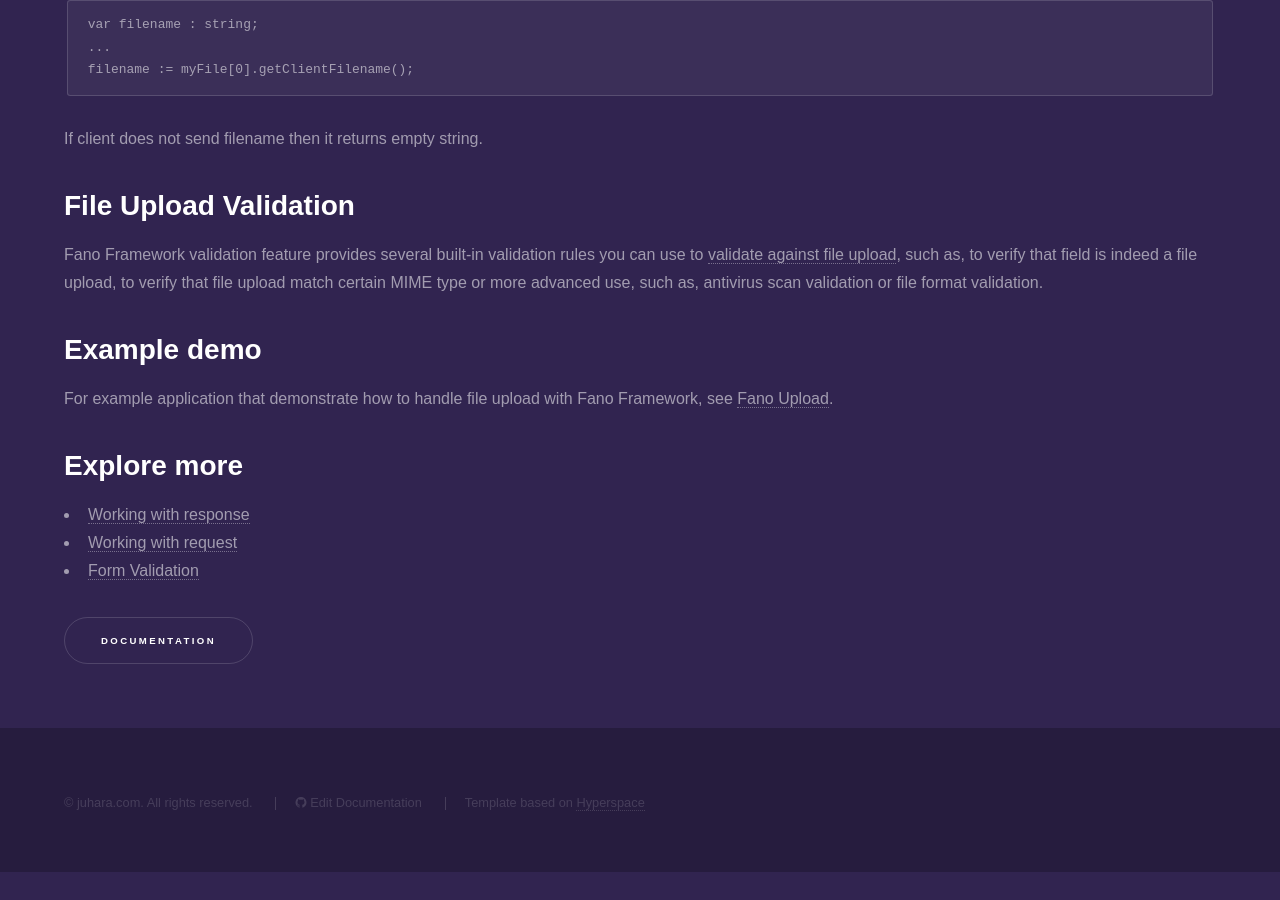
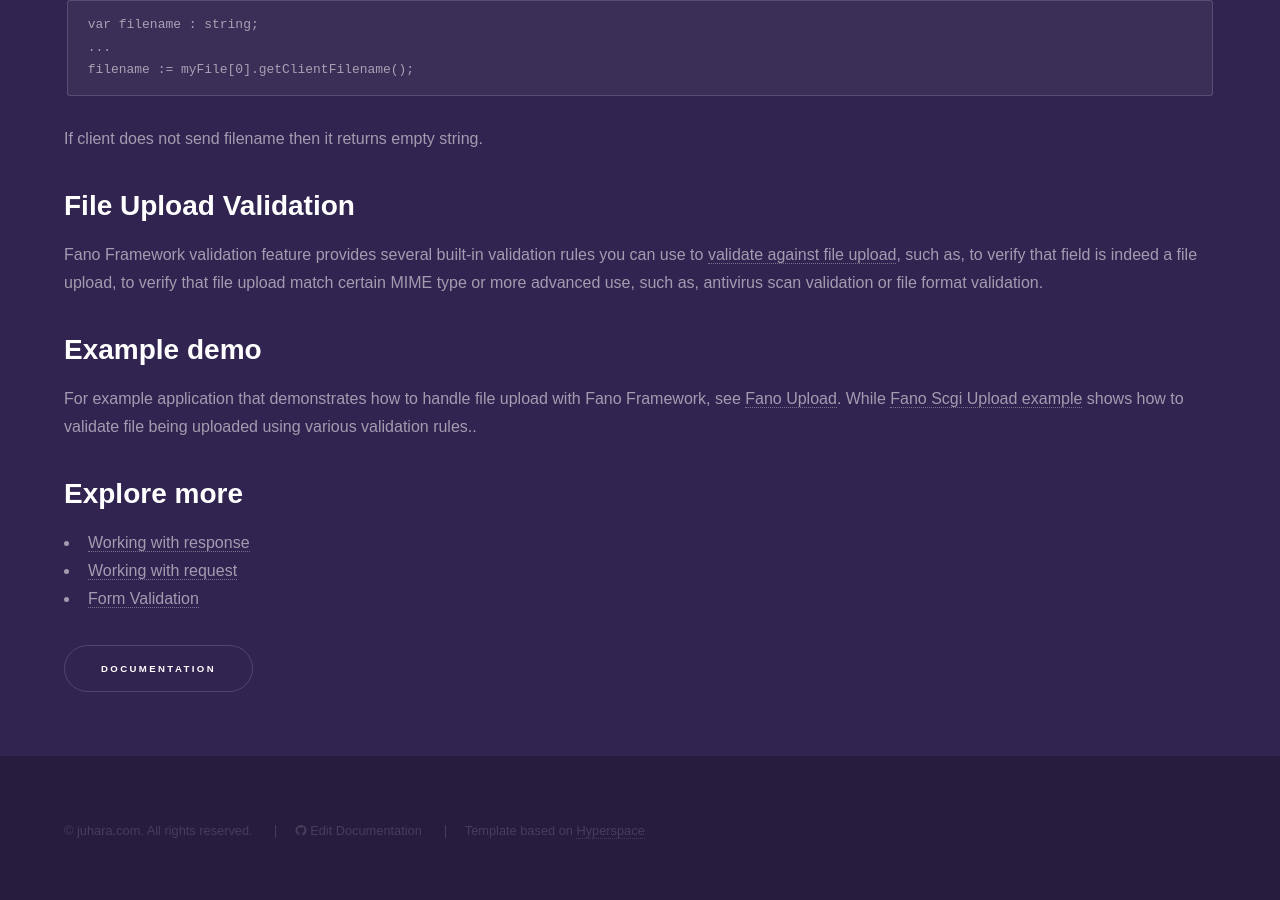
Before and after one commit to fanoframework/fanoframework.github.io, a Jekyll site: the page built from handling-file-upload/index.md, in a window 1280 px wide and 900 px high, scrolled down 2075 px. Built offline with Jekyll 4.4.1, drawn with Linux system fonts in a browser that asks for light colours; our own code applies the rules of GitHub Pages for plain Markdown files; before the commit the page ends 2947 px from its top, so only the background shows below that.

Commit message:
Add link to file upload example with validation

```diff
--- a/handling-file-upload/index.md
+++ b/handling-file-upload/index.md
@@ -94,8 +94,9 @@ Fano Framework validation feature provides several built-in validation rules you
 
 ## Example demo
 
-For example application that demonstrate how to handle file upload with Fano Framework, see
+For example application that demonstrates how to handle file upload with Fano Framework, see
 [Fano Upload](https://github.com/fanoframework/fano-upload).
+While [Fano Scgi Upload example](https://github.com/fanoframework/fano-scgi-upload) shows how to validate file being uploaded using various validation rules..
 
 ## Explore more
 
```
